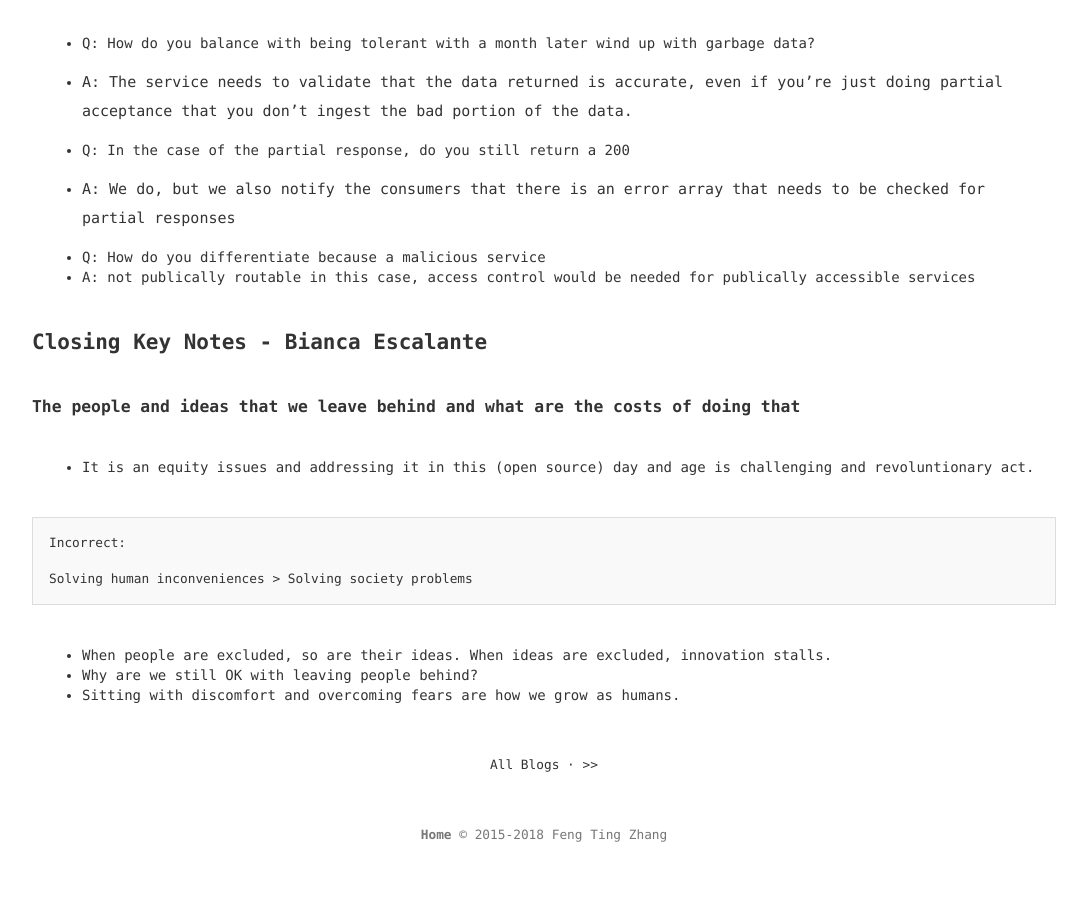
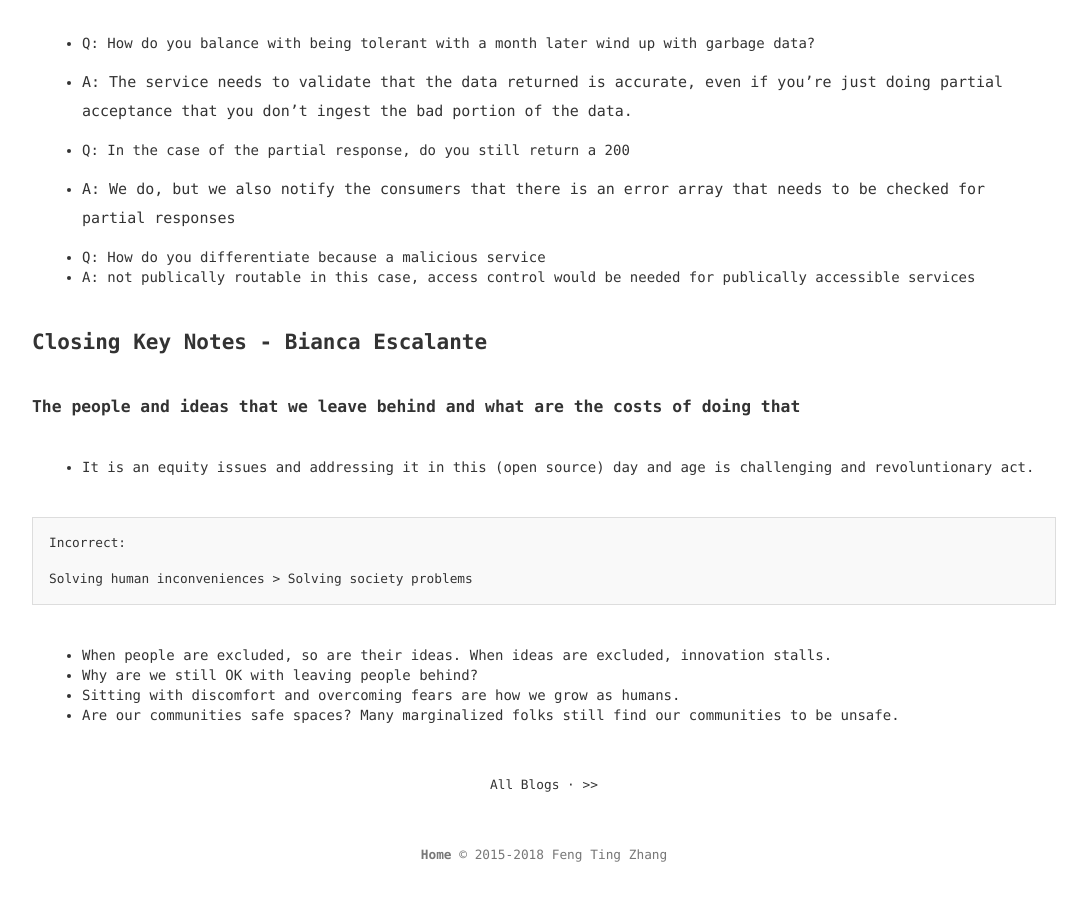
Before and after one commit to fengtingzhang/blog, a Jekyll site: the page built from _posts/2018-11-13-rubyconf-2018-day-one.md, in a window 1280 px wide and 900 px high, scrolled down 10644 px. Shown: the whole window, without its empty margins (96-1183 px from the left). Built offline with Jekyll 4.4.1, drawn with Linux system fonts in a browser that asks for light colours.

Commit message:
Update 2018-11-13-rubyconf-2018-day-one.md

```diff
--- a/_posts/2018-11-13-rubyconf-2018-day-one.md
+++ b/_posts/2018-11-13-rubyconf-2018-day-one.md
@@ -366,3 +366,4 @@ Solving human inconveniences > Solving society problems
 * When people are excluded, so are their ideas. When ideas are excluded, innovation stalls.
 * Why are we still OK with leaving people behind?
 * Sitting with discomfort and overcoming fears are how we grow as humans.
+* Are our communities safe spaces? Many marginalized folks still find our communities to be unsafe.
```
